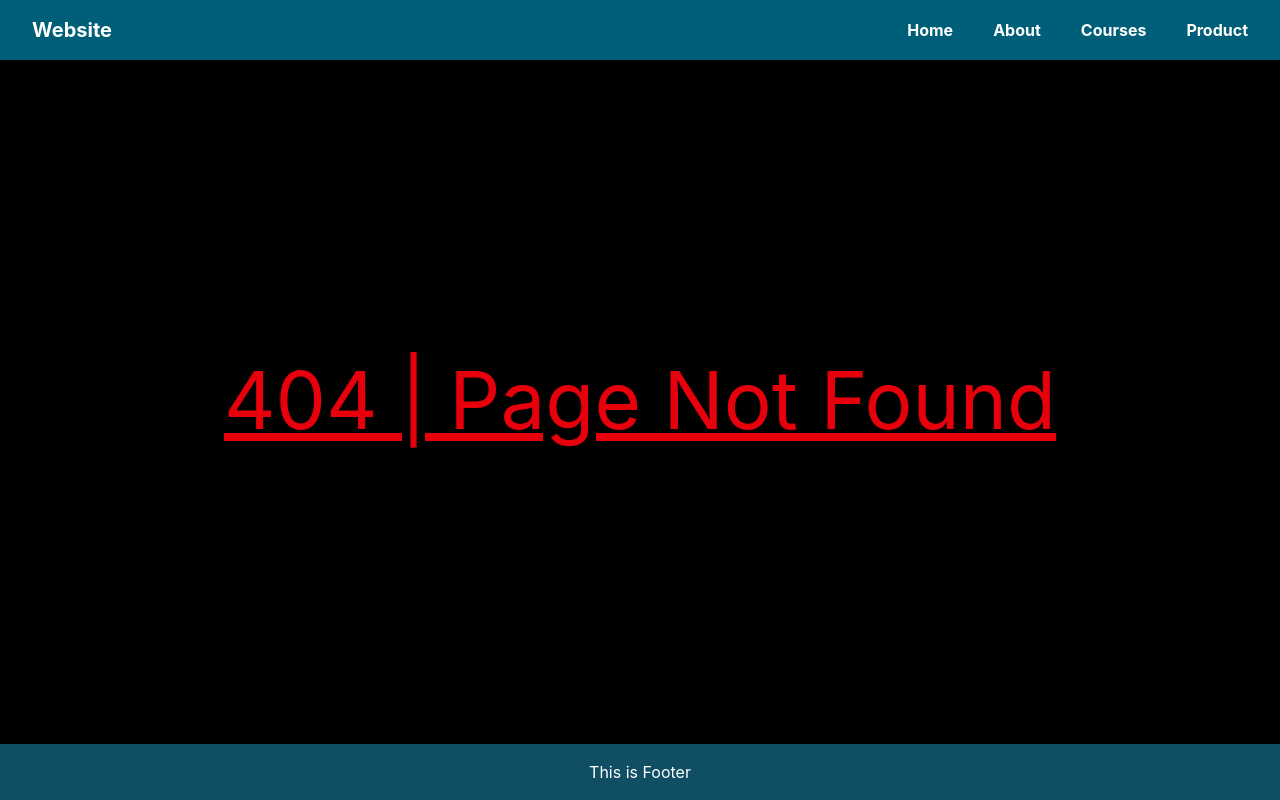
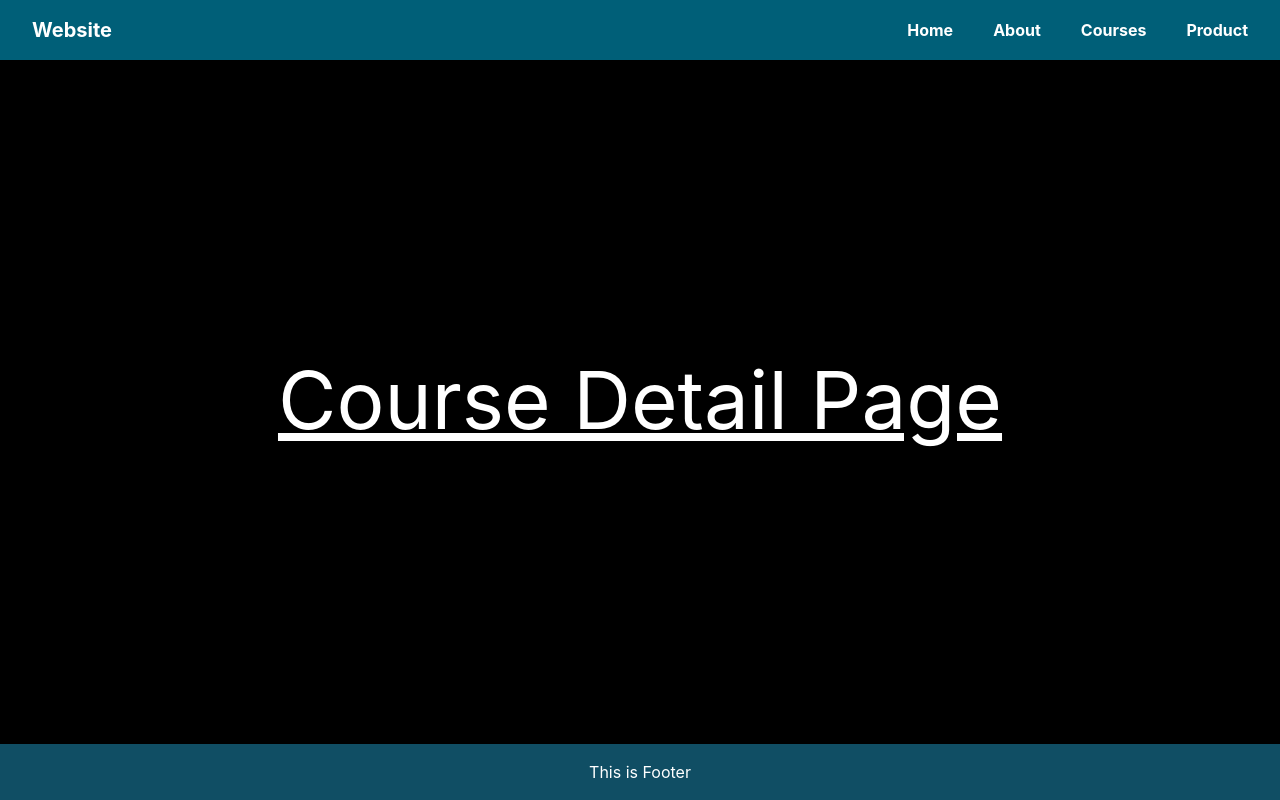
Before and after one commit to PiyushMishraX/ReactJS, a React (Vite) app in the folder routing-advanced-19/: page /courses/1 in a window 1280 px wide. Before the commit this address had no page. Built offline with nearby package versions, Linux system fonts and the light colour scheme.

Commit message:
use params

```diff
--- a/routing-advanced-19/src/App.jsx
+++ b/routing-advanced-19/src/App.jsx
@@ -23,8 +23,8 @@ const App = () => {
         <Route path="/about" element={<About />} />
         <Route path="/courses" element={<Courses />} />
 
-        {/* dynamic rout */}
-        <Route path="./courses/:id" element={<CourseDetail />} />
+        {/* dynamic routing */}
+        <Route path="/courses/:id" element={<CourseDetail />} />
 
         <Route path="/product" element={<Product />} >
         {/* proper esting method */}
--- a/routing-advanced-19/src/pages/CourseDetail.jsx
+++ b/routing-advanced-19/src/pages/CourseDetail.jsx
@@ -1,8 +1,19 @@
 import React from 'react'
+import { useParams } from 'react-router-dom'
 
 const CourseDetail = () => {
+
+    // use params hook
+    const params = useParams()
+
+    console.log(params);
+
+
   return (
-    <div>CourseDetail</div>
+
+    <div>
+        <h1>Course Detail Page</h1>
+    </div>
   )
 }
 
```
Also changed, not shown: 1 other file (tests, documents, lock files or other folders).
